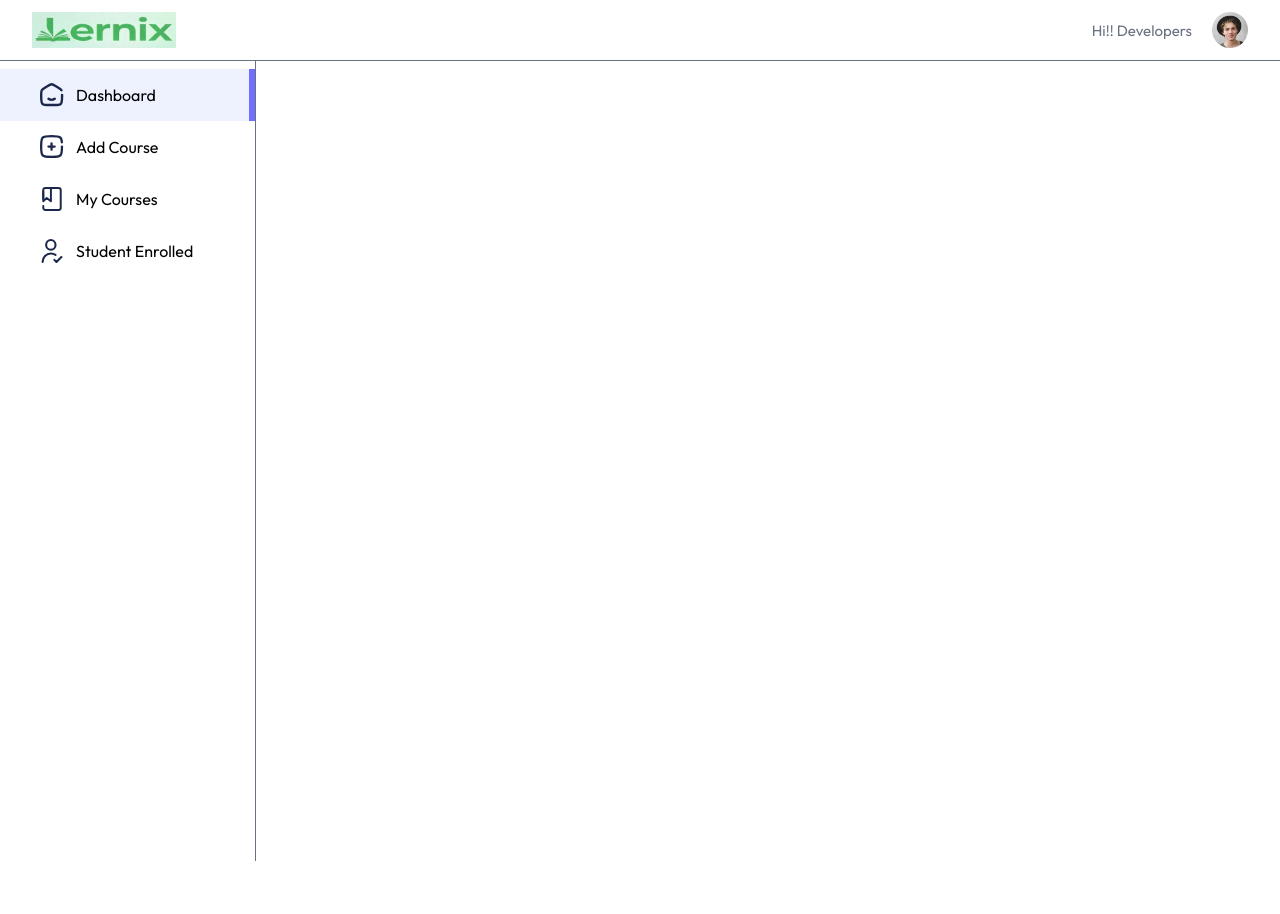
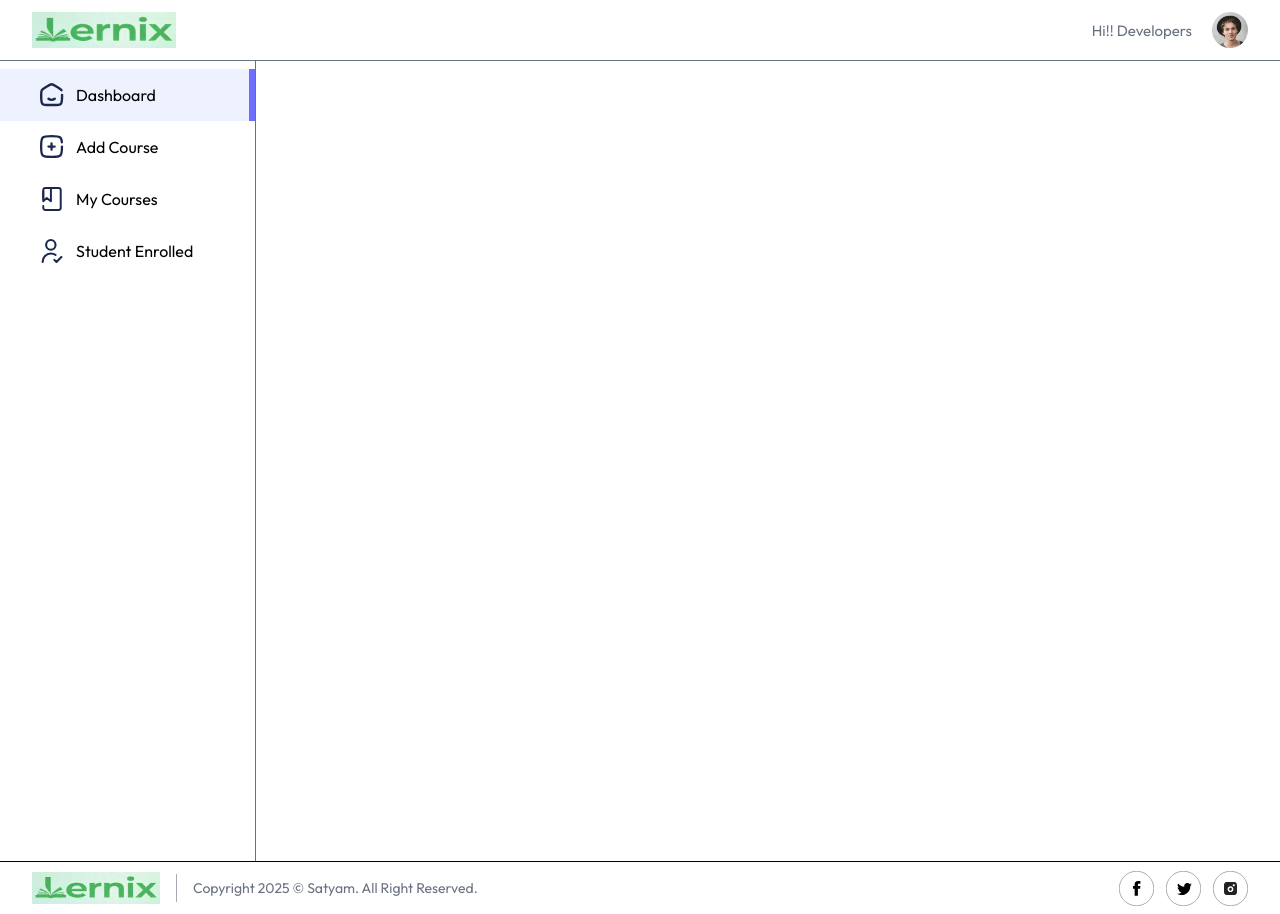
Before and after one commit to Satyambhardwaj59/LERNIX, a React (Vite) app in the folder client/: page /educator in a window 1280 px wide. Before the commit the page ends 861 px from the top, so only its background shows below. Built offline with nearby package versions, Linux system fonts and the light colour scheme; no server answers.

Commit message:
Feat: Build Footer of educator page

```diff
--- a/client/src/components/educator/Footer.jsx
+++ b/client/src/components/educator/Footer.jsx
@@ -1,10 +1,22 @@
 import React from 'react'
+import { assets } from '../../assets/assets'
 
 const Footer = () => {
   return (
-    <div>
-      <h1 className='text-3xl font-bold'>Edu Footer</h1>
-    </div>
+    <footer className='flex md:flex-row flex-col-reverse items-center justify-between text-left w-full px-8 border-t'>
+      <div className='flex items-center gap-4'>
+        <img className='hidden md:block w-32 ' src={assets.logo} alt="logo" />
+        <div className='hidden md:block h-7 w-px bg-gray-500/60'></div>
+        <p className='py-4 text-center text-xs md:text-sm text-gray-500'>Copyright 2025 © Satyam. All Right Reserved.</p>
+      </div>
+
+      <div className='flex items-center gap-3 max-md:mt-4'>
+        <a href="#"><img src={assets.facebook_icon} alt="" /></a>
+        <a href="#"><img src={assets.twitter_icon} alt="" /></a>
+        <a href="#"><img src={assets.instagram_icon} alt="" /></a>
+      </div>
+
+    </footer>
   )
 }
 
--- a/client/src/pages/educator/Educator.jsx
+++ b/client/src/pages/educator/Educator.jsx
@@ -2,6 +2,7 @@
 import { Outlet } from 'react-router-dom'
 import Navbar from '../../components/educator/Navbar'
 import Sidebar from '../../components/educator/Sidebar'
+import Footer from './../../components/educator/Footer';
 
 const Educator = () => {
   return (
@@ -13,6 +14,7 @@
         {<Outlet />}
         </div>
       </div>
+      <Footer/>
     </div>
   )
 }
```
